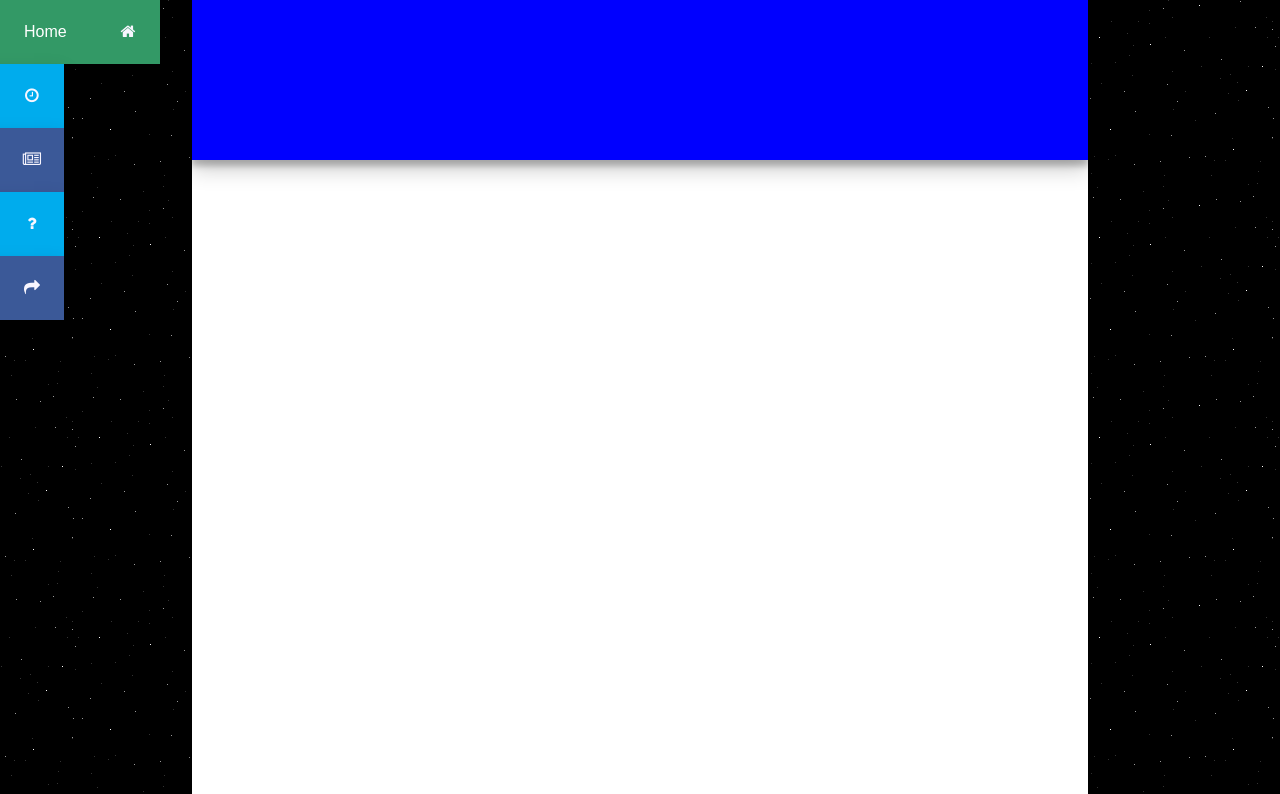
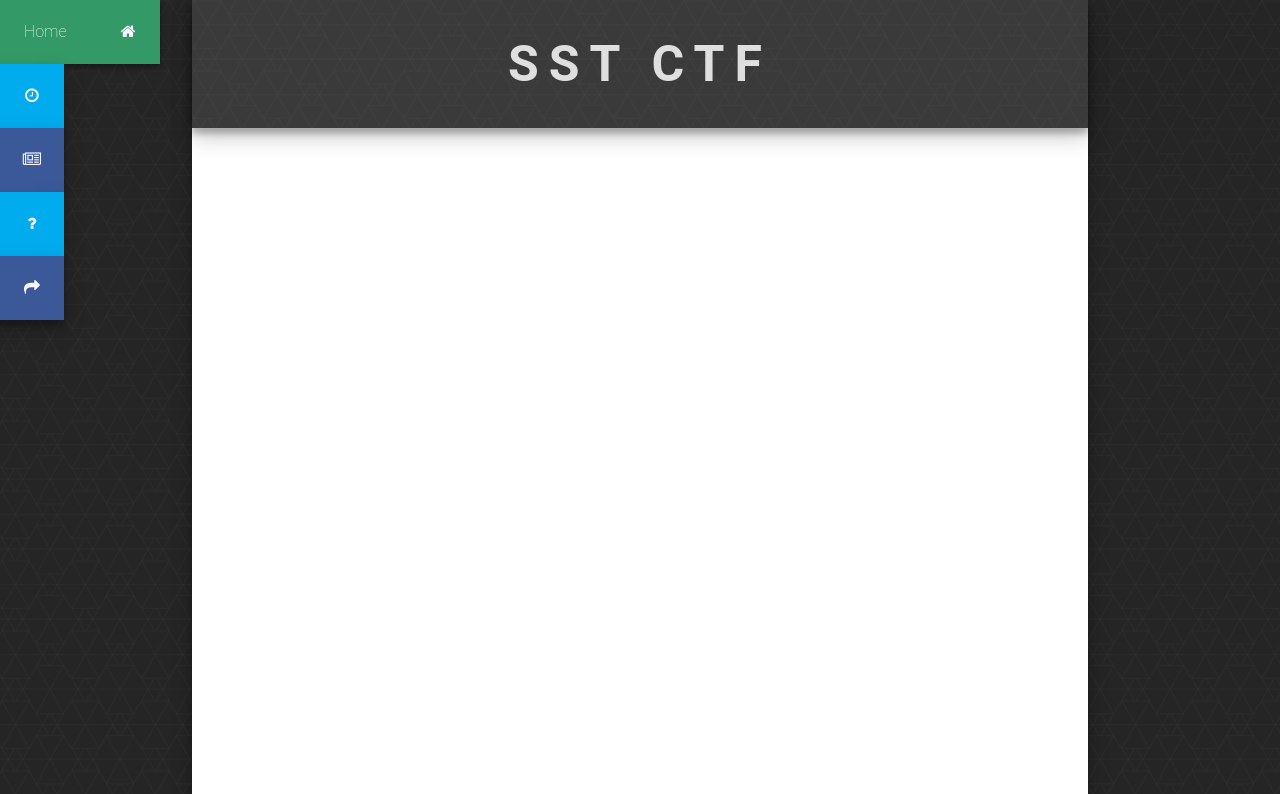
Before and after one commit to SST-CTF/web-new, a plain HTML site: page index.html in a window 1280 px wide. Shown: the top 794 px of the page. Drawn offline with Linux system fonts and the light colour scheme.

Commit message:
Add banner v1

```diff
--- a/index.html
+++ b/index.html
@@ -4,7 +4,7 @@
     <meta charset="utf-8">
     <meta http-equiv="x-ua-compatible" content="ie=edge">
     <meta name="viewport" content="width=device-width, initial-scale=1, shrink-to-fit=no">
-    <link rel=stylesheet href="css/styles.css">
+    <link rel="stylesheet" href="css/styles.css">
     <title>SST CTF</title>
 </head>
 
@@ -21,6 +21,7 @@
 
     <div class="container">
         <div class="banner">
+            <span class="title">SST CTF</span>
         </div>
     </div>
 </body>
--- a/scss/base/_index.scss
+++ b/scss/base/_index.scss
@@ -1,9 +1,9 @@
 body {
     font-size: 1em;
-    background-image: url("../img/bg/star.gif");
+    background-image: url("../img/bg/hex.png");
     background-attachment: fixed;
     background-repeat: repeat;
-    font-family: Arial, Verdana, sans-serif;
+    font-family: 'Roboto', Arial, Verdana, sans-serif;
     margin: 0;
 }
 
@@ -14,14 +14,21 @@ body {
     height: 1000px;
     box-shadow: 0 10px 20px rgba(0,0,0,0.19), 0 6px 6px rgba(0,0,0,0.23);
 
-    @media screen and (max-width: 800px) {
+    .banner {
+        height: 8em;
+        background-image: url("../img/bg/hex1.png");
+        box-shadow: 0 10px 20px rgba(0,0,0,0.19), 0 6px 6px rgba(0,0,0,0.23);
+        display: flex;
+        align-items: center;
+        justify-content: center;
 
-    }
-
-    .banner {
-        height: 10em;
-        background-color: blue;
-        box-shadow: 0 10px 20px rgba(0,0,0,0.19), 0 6px 6px rgba(0,0,0,0.23);
+        .title {
+            color: #DFDFDF;
+            font-size: 50px;
+            font-weight: bold;
+            font-family: 'Roboto', Arial, Verdana, sans-serif;
+            letter-spacing: 10px;
+        }
     }
 }
 
```
Also changed, not shown: css/styles.css, img/bg/hex1.png (added).
